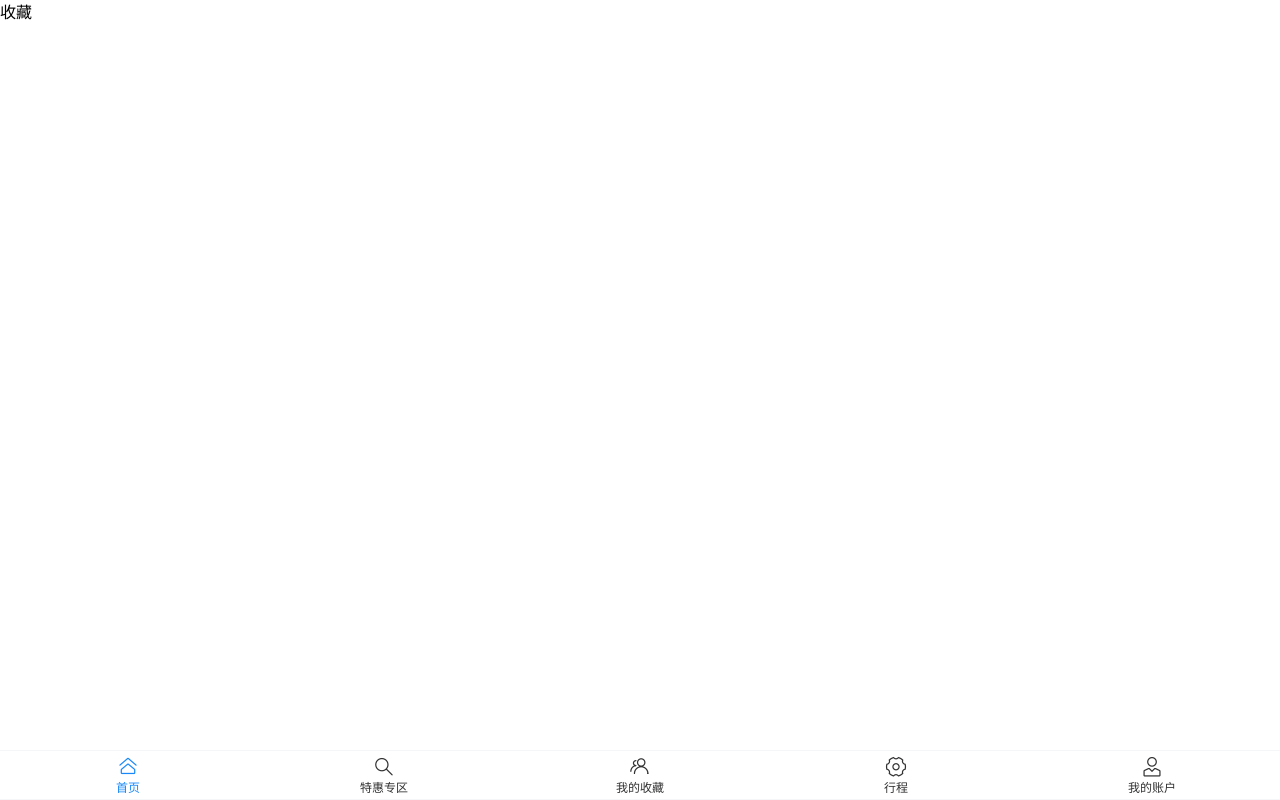
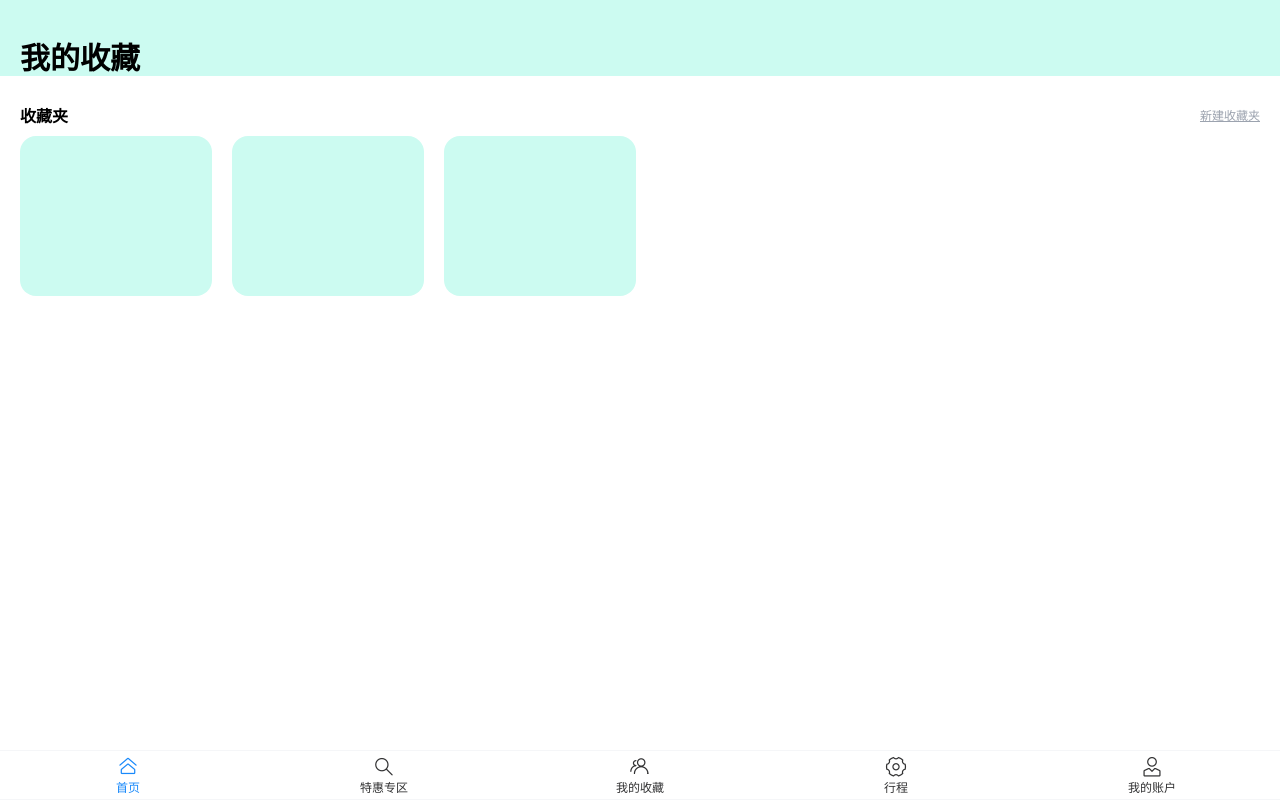
Before and after one commit to comeflyin/PathPro, a Vue app: page /root/collection in a window 1280 px wide. Built offline with nearby package versions, Linux system fonts and the light colour scheme.

Commit message:
collectionheader

```diff
--- a/components.d.ts
+++ b/components.d.ts
@@ -8,12 +8,17 @@ export {}
 declare module 'vue' {
   export interface GlobalComponents {
     CityDiscount: typeof import('./src/components/SpecialOfferComponent/CityDiscount.vue')['default']
+    CollectionBag: typeof import('./src/components/CollectionComponents/CollectionBag.vue')['default']
+    CollectionBagHeader: typeof import('./src/components/CollectionComponents/CollectionBagHeader.vue')['default']
+    CollectionTitle: typeof import('./src/components/CollectionComponents/CollectionTitle.vue')['default']
     Coupon: typeof import('./src/components/SpecialOfferComponent/Coupon.vue')['default']
     DiscountCoupon: typeof import('./src/components/SpecialOfferComponent/DiscountCoupon.vue')['default']
     RouterLink: typeof import('vue-router')['RouterLink']
     RouterView: typeof import('vue-router')['RouterView']
     SelectOffers: typeof import('./src/components/SpecialOfferComponent/SelectOffers.vue')['default']
     SOHead: typeof import('./src/components/SpecialOfferComponent/SOHead.vue')['default']
+    Titile: typeof import('./src/components/CollectionComponents/titile.vue')['default']
+    Title: typeof import('./src/components/CollectionComponents/title.vue')['default']
     TopFix: typeof import('./src/components/SpecialOfferComponent/TopFix.vue')['default']
     TourMsg: typeof import('./src/components/SpecialOfferComponent/TourMsg.vue')['default']
     VanButton: typeof import('vant/es')['Button']
--- /dev/null
+++ b/src/components/CollectionComponents/CollectionBag.vue
@@ -0,0 +1,18 @@
+<template>
+  <div class="cleanScroll overflow-hidden overflow-x-scroll">
+    <div class="flex">
+      <div class="w-48 h-40 bg-teal-100 ml-5 rounded-2xl shrink-0"></div>
+      <div class="w-48 h-40 bg-teal-100 ml-5 rounded-2xl shrink-0"></div>
+      <div class="w-48 h-40 bg-teal-100 ml-5 rounded-2xl shrink-0"></div>
+    </div>
+  </div>
+</template>
+
+<script setup lang="ts"></script>
+
+<style scoped>
+.cleanScroll::-webkit-scrollbar {
+  width: 0;
+  height: 0;
+}
+</style>
--- /dev/null
+++ b/src/components/CollectionComponents/CollectionBagHeader.vue
@@ -0,0 +1,10 @@
+<template>
+  <div class="flex items-center leading-10">
+    <div class="pl-5 font-bold">收藏夹</div>
+    <div class="text-xs pr-5 text-decoration-line: underline text-gray-400 ml-auto">新建收藏夹</div>
+  </div>
+</template>
+
+<script setup lang="ts"></script>
+
+<style scoped></style>
--- /dev/null
+++ b/src/components/CollectionComponents/CollectionTitle.vue
@@ -0,0 +1,9 @@
+<template>
+  <div class="overflow-hidden w-full h-24">
+    <div class="text-3xl pt-10 pl-5 font-bold fixed top-0 left-0 right-0 bg-teal-100">我的收藏</div>
+  </div>
+</template>
+
+<script setup lang="ts"></script>
+
+<style scoped></style>
--- a/src/router/index.ts
+++ b/src/router/index.ts
@@ -15,7 +15,7 @@ const rootRoutes: RouteRecordRaw[] = [
   {
     path: "collection",
     name: "Collection",
-    component: () => import("@/views/TheCollection.vue"),
+    component: () => import("@/views/Collection/TheCollection.vue"),
   },
 ]
 
--- /dev/null
+++ b/src/views/Collection/TheCollection.vue
@@ -0,0 +1,11 @@
+<template>
+  <div class="overflow-y-auto">
+    <CollectionTitle />
+    <CollectionBagHeader />
+    <CollectionBag />
+  </div>
+</template>
+
+<script setup lang="ts"></script>
+
+<style></style>
--- a/src/views/TheCollection.vue
+++ /dev/null
@@ -1,7 +0,0 @@
-<template>
-  <div>收藏</div>
-</template>
-
-<script setup lang="ts"></script>
-
-<style scoped></style>
```
